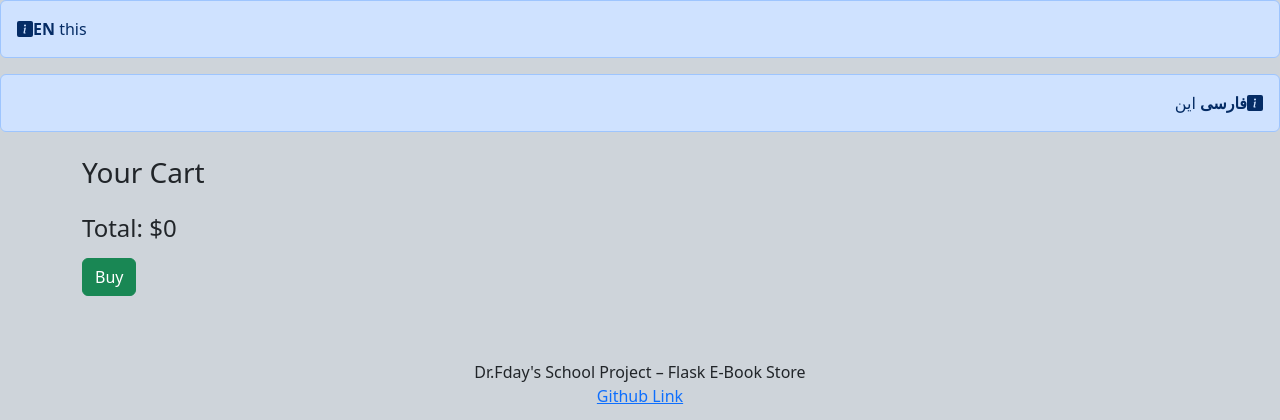
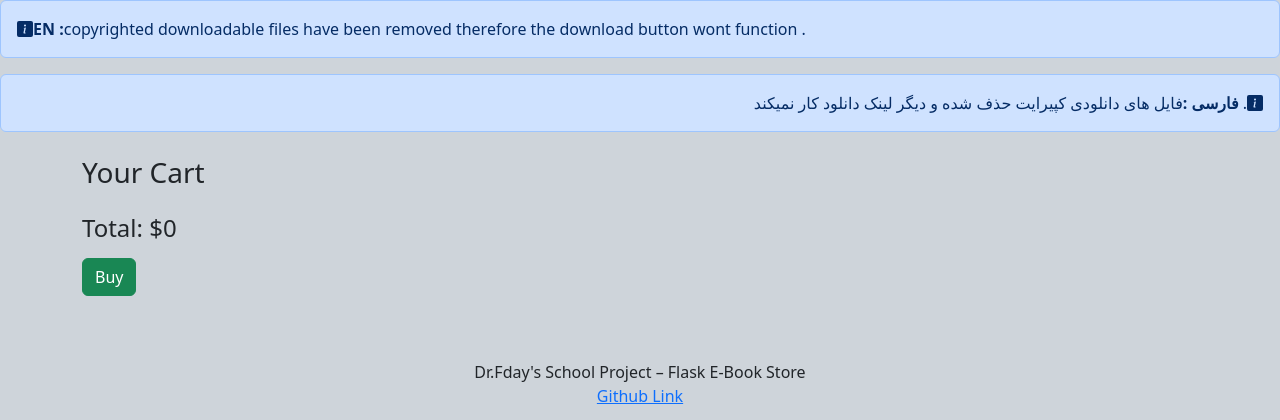
Before and after one commit to DrFday/flask-store, a Flask app: page /cart in a window 1280 px wide. Shown: the part 56-476 px from the top of the page. Run offline with Flask 3, Linux system fonts and the light colour scheme.

Commit message:
Revise alert messages for copyright notice
Updated alert messages to clarify the removal of copyrighted downloadable files.

```diff
--- a/templates/base.html
+++ b/templates/base.html
@@ -26,12 +26,12 @@
   <path d="M0 2a2 2 0 0 1 2-2h12a2 2 0 0 1 2 2v12a2 2 0 0 1-2 2H2a2 2 0 0 1-2-2zm8.93 4.588-2.29.287-.082.38.45.083c.294.07.352.176.288.469l-.738 3.468c-.194.897.105 1.319.808 1.319.545 0 1.178-.252 1.465-.598l.088-.416c-.2.176-.492.246-.686.246-.275 0-.375-.193-.304-.533zM8 5.5a1 1 0 1 0 0-2 1 1 0 0 0 0 2"/>
 </svg>
   <div>
-    <strong> EN</strong> this
+    <strong>EN :</strong>copyrighted downloadable files have been removed therefore the download button wont function .
   </div>
 </div>
 <div class="alert alert-primary d-flex align-items-center d-flex justify-content-end" role="alert">
   <div>
-    <strong> فارسی</strong> این
+    <strong> فارسی :</strong>فایل های دانلودی کپیرایت حذف شده و دیگر لینک دانلود کار نمیکند .
   </div>
   <svg xmlns="http://www.w3.org/2000/svg" width="16" height="16" fill="currentColor" class="bi bi-info-square-fill" viewBox="0 0 16 16">
     <path d="M0 2a2 2 0 0 1 2-2h12a2 2 0 0 1 2 2v12a2 2 0 0 1-2 2H2a2 2 0 0 1-2-2zm8.93 4.588-2.29.287-.082.38.45.083c.294.07.352.176.288.469l-.738 3.468c-.194.897.105 1.319.808 1.319.545 0 1.178-.252 1.465-.598l.088-.416c-.2.176-.492.246-.686.246-.275 0-.375-.193-.304-.533zM8 5.5a1 1 0 1 0 0-2 1 1 0 0 0 0 2"/>
```
